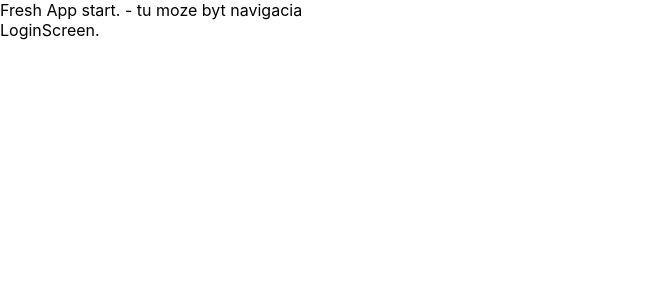
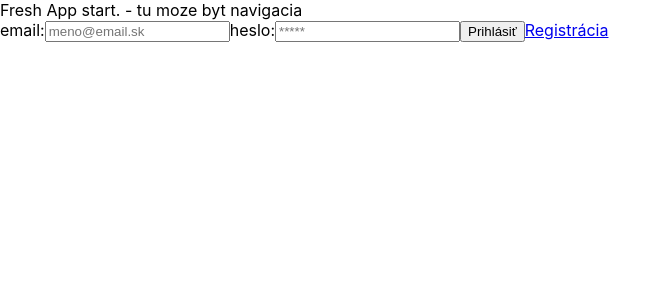
Before and after one commit to michalpuskel/lstme-accommodation, a React (Create React App) app: page /login in a window 1280 px wide. Shown: the top 300 px of the page, without its empty margins (0-670 px from the left). Built offline with nearby package versions, Linux system fonts and the light colour scheme.

Commit message:
login form

```diff
--- a/src/components/LoginScreen.js
+++ b/src/components/LoginScreen.js
@@ -1,7 +1,52 @@
-import React from "react";
+import React, { Component } from "react";
+import { Link } from "react-router-dom";
 
-const LoginScreen = () => {
-  return <div>LoginScreen.</div>;
-};
+class LoginScreen extends Component {
+  state = {
+    emailInput: "",
+    passwordInput: ""
+  };
+
+  handleInputChange = event => {
+    this.setState({
+      [event.target.name]: event.target.value
+    });
+  };
+
+  handleSubmit = async event => {
+    event.preventDefault();
+  };
+
+  render() {
+    return (
+      <form onSubmit={this.handleSubmit}>
+        <label>
+          email:
+          <input
+            type="email"
+            value={this.state.emailInput}
+            onChange={this.handleInputChange}
+            name="emailInput"
+            placeholder="meno@email.sk"
+            required
+          />
+        </label>
+        <label>
+          heslo:
+          <input
+            type="password"
+            value={this.state.passwordInput}
+            onChange={this.handleInputChange}
+            name="passwordInput"
+            placeholder="*****"
+            required
+          />
+        </label>
+        <input type="submit" value="Prihlásiť" />
+        <Link to="/registration">Registrácia</Link>
+      </form>
+    );
+  }
+}
 
 export default LoginScreen;
```
